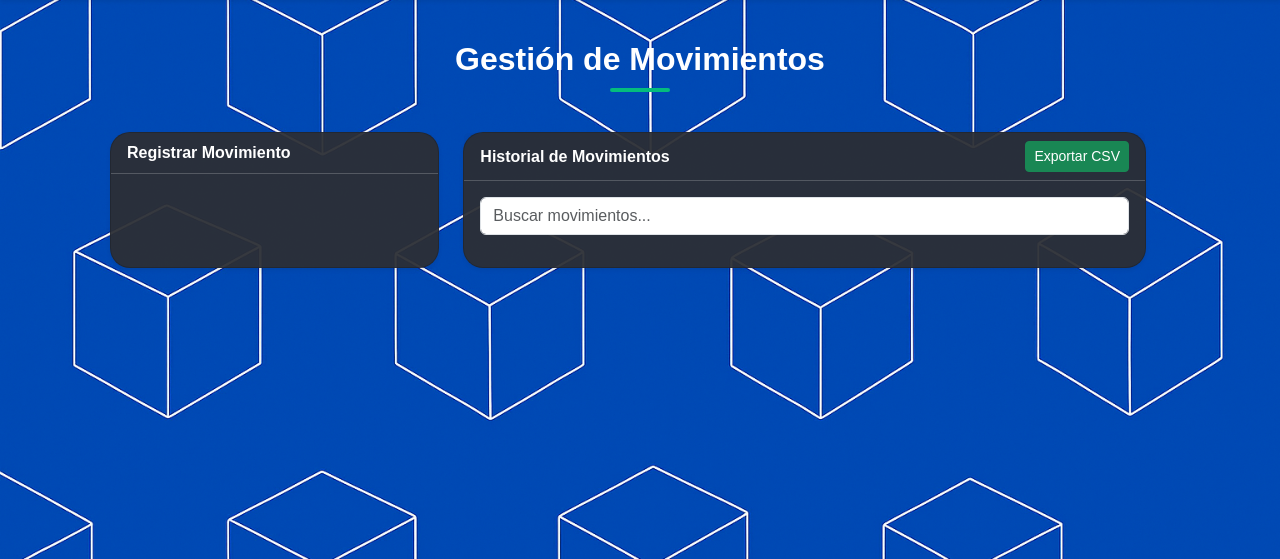
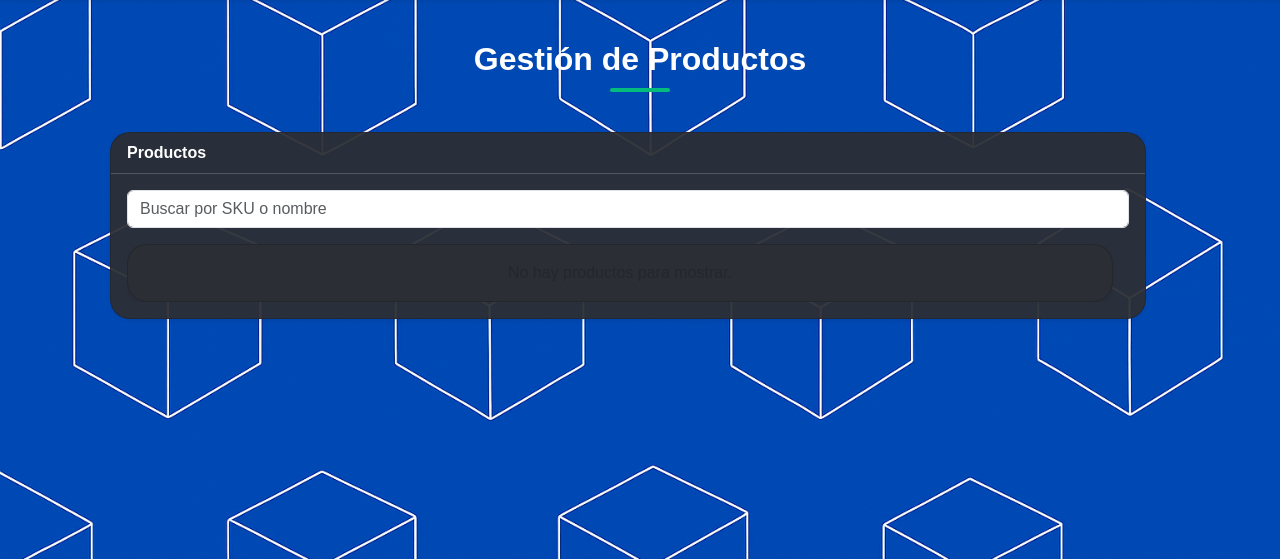
Before and after one commit to ManuelSotoL/Portafolio_Duoc_UC_2025, a Flask app: page /movimientos in a window 1280 px wide; the page is wider, and only the part inside the window is pictured. Shown: the part 86-645 px from the top of that part. Run offline with Flask 3, Linux system fonts and the light colour scheme; the visitor is signed in with stand-in values (Sample User, id 1).

Commit message:
Cambios Movimientos

```diff
--- a/Proyecto/Main/Inventario/templates/movimientos.html
+++ b/Proyecto/Main/Inventario/templates/movimientos.html
@@ -4,14 +4,14 @@
 <head>
     <meta charset="UTF-8" />
     <meta name="viewport" content="width=device-width, initial-scale=1.0" />
-    <title>Movimientos - Inventrack</title>
+    <title>Productos - Inventrack</title>
     <link href="https://cdn.jsdelivr.net/npm/bootstrap@5.3.8/dist/css/bootstrap.min.css" rel="stylesheet" />
     <link rel="stylesheet" href="{{ url_for('static', filename='css/style.css', v=3) }}" />
     <link rel="stylesheet" href="https://cdnjs.cloudflare.com/ajax/libs/font-awesome/6.5.1/css/all.min.css" />
     <link rel="icon" href="{{ url_for('static', filename='img/favicon.ico') }}">
 </head>
 
-<body onload="initMovements()">
+<body onload="initProducts()">
     <nav class="navbar navbar-expand-lg navbar-light bg-light shadow-sm">
         <div class="container-fluid">
             <a class="navbar-brand fw-bold d-flex align-items-center" href="{{ url_for('dashboard') }}">
@@ -28,10 +28,9 @@
                 <ul class="navbar-nav ms-auto mb-2 mb-lg-0">
                     <li class="nav-item"><a class="nav-link" href="/pagina_principal">Inicio</a></li>
                     <li class="nav-item"><a class="nav-link" href="{{ url_for('dashboard') }}">Panel</a></li>
-                    <li class="nav-item"><a class="nav-link" href="{{ url_for('productos') }}">Productos</a></li>
+                    <li class="nav-item"><a class="nav-link active" href="{{ url_for('productos') }}">Productos</a></li>
                     <li class="nav-item"><a class="nav-link" href="{{ url_for('bodegas') }}">Bodegas</a></li>
-                    <li class="nav-item"><a class="nav-link active" href="{{ url_for('movimientos') }}">Movimientos</a>
-                    </li>
+                    <li class="nav-item"><a class="nav-link" href="{{ url_for('movimientos') }}">Movimientos</a></li>
                     <li class="nav-item"><a class="nav-link" href="{{ url_for('reportes') }}">Reportes</a></li>
                     <li class="nav-item"><a class="nav-link" href="{{ url_for('usuarios') }}">Usuarios</a></li>
                     <li class="nav-item dropdown">
@@ -61,33 +60,97 @@
     </nav>
 
     <main class="container-dashboard">
-        <h2 class="section-title text-center">Gestión de Movimientos</h2>
+        <h2 class="section-title text-center">Gestión de Productos</h2>
 
         <div class="row g-4 w-100">
-            <div class="col-md-4">
-                <div class="card shadow-sm h-100">
-                    <div class="card-header">Registrar Movimiento</div>
-                    <div class="card-body" id="movementFormContainer"></div>
-                </div>
-            </div>
-
-            <div class="col-md-8">
-                <div class="card shadow-sm card-scroll">
-                    <div class="card-header d-flex justify-content-between align-items-center">
-                        <span>Historial de Movimientos</span>
-                        <button class="btn btn-sm btn-success" onclick="exportMovementsCSV()">Exportar CSV</button>
+            <div class="col-12">
+                <div class="card shadow-sm card-scroll" id="productsCard">
+                    <div class="card-header">
+                        <strong>Productos</strong>
                     </div>
                     <div class="card-body">
-                        <input type="text" id="searchMov" class="form-control mb-3" placeholder="Buscar movimientos..."
-                            oninput="renderMovements()">
+                        <div class="d-flex gap-2 align-items-center text-start mb-3">
+                            <input type="text" id="searchInput" class="form-control"
+                                placeholder="Buscar por SKU o nombre">
+                            <button id="btnNuevoProducto" class="btn btn-primary" type="button" data-bs-toggle="modal"
+                                data-bs-target="#productModal">Nuevo</button>
+                        </div>
                         <div class="scroll-body">
-                            <div id="movementsList"></div>
+                            <div id="productsContainer" class="row g-3 text-start"></div>
                         </div>
                     </div>
                 </div>
             </div>
         </div>
     </main>
+
+    <div class="modal fade" id="productModal" tabindex="-1" aria-hidden="true">
+        <div class="modal-dialog">
+            <div class="modal-content">
+                <div class="modal-header">
+                    <h5 class="modal-title">Nuevo Producto</h5>
+                    <button type="button" class="btn-close" data-bs-dismiss="modal"></button>
+                </div>
+                <div class="modal-body">
+                    <div class="mb-3">
+                        <label class="form-label">SKU</label>
+                        <div class="input-group">
+                            <span class="input-group-text">SKU</span>
+                            <input type="text" id="newSKUNum" class="form-control" placeholder="Ej: 001">
+                        </div>
+                        <div class="form-text">Escribe solo el número. Se guardará como SKU+Número (ej: SKU001).</div>
+                    </div>
+                    <div class="mb-3">
+                        <label class="form-label">Nombre</label>
+                        <input type="text" id="newName" class="form-control">
+                    </div>
+                    <div class="mb-3">
+                        <label class="form-label">Stock mínimo</label>
+                        <input type="number" id="newMinStock" class="form-control" value="0" min="0" step="1"
+                            onkeydown="if(['e','E','-','+','.'].includes(event.key)) event.preventDefault();">
+                    </div>
+                </div>
+                <div class="modal-footer">
+                    <button type="button" class="btn btn-secondary" data-bs-dismiss="modal">Cancelar</button>
+                    <button type="button" class="btn btn-primary" onclick="addProduct()">Guardar</button>
+                </div>
+            </div>
+        </div>
+    </div>
+
+    <div class="modal fade" id="editProductModal" tabindex="-1" aria-hidden="true">
+        <div class="modal-dialog">
+            <div class="modal-content">
+                <div class="modal-header">
+                    <h5 class="modal-title">Editar Producto</h5>
+                    <button type="button" class="btn-close" data-bs-dismiss="modal"></button>
+                </div>
+                <div class="modal-body">
+                    <input type="hidden" id="editId">
+                    <div class="mb-3">
+                        <label class="form-label">SKU</label>
+                        <div class="input-group">
+                            <span class="input-group-text">SKU</span>
+                            <input type="text" id="editSKUNum" class="form-control" placeholder="Ej: 001">
+                        </div>
+                    </div>
+                    <div class="mb-3">
+                        <label class="form-label">Nombre</label>
+                        <input type="text" id="editName" class="form-control">
+                    </div>
+                    <div class="mb-3">
+                        <label class="form-label">Stock mínimo</label>
+                        <input type="number" id="editMinStock" class="form-control" value="0" min="0" step="1"
+                            onkeydown="if(['e','E','-','+','.'].includes(event.key)) event.preventDefault();">
+                    </div>
+                </div>
+                <div class="modal-footer">
+                    <button type="button" class="btn btn-secondary" data-bs-dismiss="modal">Cancelar</button>
+                    <button type="button" class="btn btn-primary" onclick="saveEdit()">Guardar cambios</button>
+                </div>
+            </div>
+        </div>
+    </div>
 
     <script src="https://cdn.jsdelivr.net/npm/bootstrap@5.3.8/dist/js/bootstrap.bundle.min.js"></script>
 
@@ -105,20 +168,25 @@
             window.location.href = "{{ url_for('logout') }}";
         }
 
-
         const LS_KEY = 'inventrackDB';
-        function safeParse(json, fallback) { try { return JSON.parse(json); } catch { return fallback; } }
         function saveDB() { localStorage.setItem(LS_KEY, JSON.stringify(db)); }
         function loadDB() {
-            const base = { products: [], warehouses: [], movements: [], users: [] };
-            const raw = localStorage.getItem(LS_KEY);
-            const parsed = safeParse(raw, base);
+            try {
+                const parsed = JSON.parse(localStorage.getItem(LS_KEY));
+                return parsed || { products: [], warehouses: [], movements: [], users: [] };
+            } catch {
+                return { products: [], warehouses: [], movements: [], users: [] };
+            }
+        }
 
-            parsed.products = Array.isArray(parsed.products) ? parsed.products : [];
-            parsed.warehouses = Array.isArray(parsed.warehouses) ? parsed.warehouses : [];
-            parsed.movements = Array.isArray(parsed.movements) ? parsed.movements : [];
-            return parsed;
+        function currentUser() {
+            try { return JSON.parse(sessionStorage.getItem('inventrackUser')) || null; } catch { return null; }
         }
+        function canEditProducts() {
+            const u = currentUser();
+            return u && (u.role === 'admin' || u.role === 'operador');
+        }
+
         let db = loadDB();
 
         function ensureStocksForWarehouses() {
@@ -131,197 +199,161 @@
             }));
         }
 
-        function currentUser() { try { return JSON.parse(sessionStorage.getItem('inventrackUser')) || null; } catch { return null; } }
-        function canManageMovements() {
-            const u = currentUser();
-            return u && (u.role === 'admin' || u.role === 'operador');
-        }
-
-        function initMovements() {
+        function initProducts() {
             if (!requireSession()) return;
             ensureStocksForWarehouses();
             saveDB();
-            renderMovementForm();
-            renderSelectors();
-            renderMovements();
-            const typeSel = document.getElementById('movType');
-            if (typeSel) {
-                typeSel.addEventListener('change', toggleWarehouseFields);
-                toggleWarehouseFields();
+            if (!canEditProducts()) {
+                const btn = document.getElementById('btnNuevoProducto');
+                if (btn) btn.style.display = 'none';
             }
+            renderProducts();
+            const si = document.getElementById('searchInput');
+            if (si) si.addEventListener('input', renderProducts);
+            attachStickyShadow('productsCard');
         }
 
-        function renderMovementForm() {
-            const c = document.getElementById('movementFormContainer');
-            if (!canManageMovements()) {
-                c.innerHTML = '<p class="text-muted">No tienes permisos para registrar movimientos.</p>';
+        function attachStickyShadow(cardId) {
+            const card = document.getElementById(cardId);
+            if (!card) return;
+            const scroller = card.querySelector('.scroll-body');
+            if (!scroller) return;
+            const toggle = () => card.classList.toggle('scrolled', scroller.scrollTop > 0);
+            scroller.addEventListener('scroll', toggle);
+            toggle();
+        }
+
+        function renderProducts() {
+            const container = document.getElementById('productsContainer');
+            const q = (document.getElementById('searchInput').value || '').toLowerCase();
+            container.innerHTML = '';
+
+            const filtered = db.products.filter(p => (p.sku + ' ' + p.name).toLowerCase().includes(q));
+            if (filtered.length === 0) {
+                container.innerHTML = `
+          <div class="col-12">
+            <div class="card p-3 text-center shadow-sm">
+              <div class="text-muted">No hay productos para mostrar.</div>
+            </div>
+          </div>`;
                 return;
             }
-            c.innerHTML = `
-        <div class="row g-3">
-          <div class="col-12">
-            <label class="form-label">Tipo</label>
-            <select id="movType" class="form-select">
-              <option value="IN">Entrada</option>
-              <option value="OUT">Salida</option>
-              <option value="TRANSFER">Transferencia</option>
-            </select>
-          </div>
-          <div class="col-12">
-            <label class="form-label">Producto</label>
-            <select id="movProduct" class="form-select"></select>
-          </div>
-          <div class="col-12" id="fromWDiv">
-            <label class="form-label">Desde</label>
-            <select id="movFrom" class="form-select"></select>
-          </div>
-          <div class="col-12" id="toWDiv">
-            <label class="form-label">Hacia</label>
-            <select id="movTo" class="form-select"></select>
-          </div>
-          <div class="col-12">
-            <label class="form-label">Cantidad</label>
-            <input type="number" id="movQty" class="form-control" min="1" step="1"
-                   onkeydown="if(['e','E','-','+','.'].includes(event.key)) event.preventDefault();">
-          </div>
-          <div class="col-12">
-            <label class="form-label">Nota</label>
-            <input type="text" id="movNote" class="form-control" placeholder="OC-123, ajuste, etc.">
-          </div>
-          <div class="col-12">
-            <button class="btn btn-primary w-100" onclick="addMovement()">Registrar</button>
-          </div>
-        </div>`;
+
+            filtered.forEach(p => {
+                const col = document.createElement('div');
+                col.className = 'col-lg-4 col-md-6 col-12 product-col';
+
+                const min = Number(p.minStock) || 0;
+                const warehousesHTML = db.warehouses.map(w => {
+                    const qty = p.stocks?.[w.id] ?? 0;
+                    return `
+            <div class="d-flex justify-content-between border p-2 rounded mb-1">
+              <div>${w.name}</div>
+              <div>${qty}</div>
+            </div>`;
+                }).join('');
+
+                col.innerHTML = `
+          <div class="card h-100 shadow-sm text-start">
+            <div class="card-body">
+              <h5 class="card-title">${p.name} <small class="opacity-75">(${p.sku})</small></h5>
+              <p class="card-text">Stock mínimo: ${min}</p>
+              <div class="mb-2">${warehousesHTML}</div>
+              <div class="d-flex gap-2">
+                ${canEditProducts() ? `
+                  <button class="btn btn-success btn-sm" onclick="openEdit('${p.id}')">Editar</button>
+                  <button class="btn btn-outline-danger btn-sm" onclick="deleteProduct('${p.id}')">Eliminar</button>
+                ` : `<small class="text-muted">Solo lectura</small>`}
+              </div>
+            </div>
+          </div>`;
+                container.appendChild(col);
+            });
         }
 
-        function toggleWarehouseFields() {
-            const type = document.getElementById('movType').value;
-            document.getElementById('fromWDiv').style.display = (type === "OUT" || type === "TRANSFER") ? 'block' : 'none';
-            document.getElementById('toWDiv').style.display = (type === "IN" || type === "TRANSFER") ? 'block' : 'none';
+        function buildSKUFromNumber(numStr) {
+            const clean = (numStr || '').trim();
+            if (!clean) return '';
+            const onlyNum = clean.replace(/^SKU/i, '');
+            return 'SKU' + onlyNum;
+        }
+        function skuNumberPart(sku) {
+            if (!sku) return '';
+            const m = sku.match(/^SKU\s*(.+)$/i);
+            return m ? m[1] : sku;
         }
 
-        function renderSelectors() {
-            const prodSelect = document.getElementById('movProduct');
-            const from = document.getElementById('movFrom');
-            const to = document.getElementById('movTo');
+        function addProduct() {
+            if (!canEditProducts()) return alert('No tienes permiso para crear productos');
+            const skuNum = document.getElementById('newSKUNum').value;
+            const name = document.getElementById('newName').value.trim();
+            const minStock = Number(document.getElementById('newMinStock').value) || 0;
 
-            if (prodSelect) {
-                prodSelect.innerHTML = '';
-                db.products.forEach(p => {
-                    const opt = document.createElement('option');
-                    opt.value = p.id;
-                    opt.textContent = `${p.name} (${p.sku})`;
-                    prodSelect.appendChild(opt);
-                });
-            }
+            const sku = buildSKUFromNumber(skuNum);
+            if (!sku || !name) return alert('Completa todos los campos');
+            if (db.products.some(p => p.sku.toLowerCase() === sku.toLowerCase())) return alert('SKU ya existe');
 
-            if (from && to) {
-                from.innerHTML = '';
-                to.innerHTML = '';
-                db.warehouses.forEach(w => {
-                    const of = document.createElement('option'); of.value = w.id; of.textContent = w.name; from.appendChild(of);
-                    const ot = document.createElement('option'); ot.value = w.id; ot.textContent = w.name; to.appendChild(ot);
-                });
-            }
+            const id = 'p' + Date.now();
+            const stocks = db.warehouses.reduce((acc, w) => (acc[w.id] = 0, acc), {});
+            db.products.push({ id, sku, name, minStock, stocks });
+
+            saveDB();
+            renderProducts();
+
+            const el = document.getElementById('productModal');
+            const instance = bootstrap.Modal.getInstance(el) || new bootstrap.Modal(el);
+            instance.hide();
+            document.getElementById('newSKUNum').value = '';
+            document.getElementById('newName').value = '';
+            document.getElementById('newMinStock').value = 0;
         }
 
-        function addMovement() {
-            if (!canManageMovements()) return alert("No tienes permiso para registrar movimientos");
-            const type = document.getElementById('movType').value;
-            const productId = document.getElementById('movProduct').value;
-            const fromW = document.getElementById('movFrom').value;
-            const toW = document.getElementById('movTo').value;
-            const qty = Math.max(1, Number(document.getElementById('movQty').value || 0));
-            const note = document.getElementById('movNote').value.trim();
+        function openEdit(id) {
+            if (!canEditProducts()) return;
+            const p = db.products.find(x => x.id === id);
+            if (!p) return;
 
-            if (!productId || !qty) return alert("Seleccione producto y una cantidad válida (>=1)");
-            const product = db.products.find(p => p.id === productId);
-            if (!product) return;
+            document.getElementById('editId').value = p.id;
+            document.getElementById('editSKUNum').value = skuNumberPart(p.sku);
+            document.getElementById('editName').value = p.name;
+            document.getElementById('editMinStock').value = p.minStock ?? 0;
 
-            if (type === "OUT" && (product.stocks[fromW] || 0) < qty) return alert("Stock insuficiente");
-            if (type === "TRANSFER") {
-                if (fromW === toW) return alert("Origen y destino no pueden ser iguales");
-                if ((product.stocks[fromW] || 0) < qty) return alert("Stock insuficiente en origen");
-            }
-
-            const movement = { id: 'm' + Date.now(), type, productId, qty, fromW, toW, date: new Date().toLocaleString(), note };
-            if (type === "IN" && toW) product.stocks[toW] = (product.stocks[toW] || 0) + qty;
-            if (type === "OUT" && fromW) product.stocks[fromW] = (product.stocks[fromW] || 0) - qty;
-            if (type === "TRANSFER" && fromW && toW) {
-                product.stocks[fromW] -= qty;
-                product.stocks[toW] = (product.stocks[toW] || 0) + qty;
-            }
-
-            db.movements.unshift(movement);
-            saveDB();
-            document.getElementById('movQty').value = '';
-            document.getElementById('movNote').value = '';
-            renderMovements();
+            const el = document.getElementById('editProductModal');
+            (bootstrap.Modal.getInstance(el) || new bootstrap.Modal(el)).show();
         }
 
-        function renderMovements() {
-            const search = (document.getElementById('searchMov').value || '').toLowerCase();
-            const container = document.getElementById('movementsList');
-            container.innerHTML = '';
-            const typeLabels = { IN: "Entrada", OUT: "Salida", TRANSFER: "Transferencia" };
+        function saveEdit() {
+            if (!canEditProducts()) return;
+            const id = document.getElementById('editId').value;
+            const skuNum = document.getElementById('editSKUNum').value;
+            const name = document.getElementById('editName').value.trim();
+            const minStock = Number(document.getElementById('editMinStock').value) || 0;
 
-            db.movements
-                .filter(m => {
-                    const p = db.products.find(p2 => p2.id === m.productId);
-                    const fromName = db.warehouses.find(w => w.id === m.fromW)?.name || '';
-                    const toName = db.warehouses.find(w => w.id === m.toW)?.name || '';
-                    const s = [p?.name, p?.sku, m.type, fromName, toName, m.note].join(' ').toLowerCase();
-                    return s.includes(search);
-                })
-                .forEach(m => {
-                    const p = db.products.find(p2 => p2.id === m.productId);
-                    const fromName = db.warehouses.find(w => w.id === m.fromW)?.name || '';
-                    const toName = db.warehouses.find(w => w.id === m.toW)?.name || '';
-                    const div = document.createElement('div');
-                    div.className = 'movement-card d-flex justify-content-between align-items-center';
-                    div.innerHTML = `
-            <div>
-              <strong>${typeLabels[m.type]}</strong> - ${p?.name || ''} (${p?.sku || ''})<br>
-              ${fromName ? 'Desde: ' + fromName : ''} ${toName ? ' → ' + toName : ''}<br>
-              Cantidad: ${m.qty}<br>
-              Nota: ${m.note || '---'}<br>
-              <small>${m.date}</small>
-            </div>
-            ${canManageMovements() ? `
-              <button class="btn btn-sm btn-outline-danger" onclick="deleteMovement('${m.id}')">Eliminar</button>
-            ` : ``}
-          `;
-                    container.appendChild(div);
-                });
+            const newSKU = buildSKUFromNumber(skuNum);
+            if (!newSKU || !name) return alert('Completa todos los campos');
+
+            const duplicated = db.products.some(p => p.id !== id && p.sku.toLowerCase() === newSKU.toLowerCase());
+            if (duplicated) return alert('SKU ya existe');
+
+            db.products = db.products.map(p => {
+                if (p.id !== id) return p;
+                return { ...p, sku: newSKU, name, minStock };
+            });
+
+            saveDB();
+            renderProducts();
+
+            const el = document.getElementById('editProductModal');
+            (bootstrap.Modal.getInstance(el) || new bootstrap.Modal(el)).hide();
         }
 
-        function deleteMovement(id) {
-            if (!canManageMovements()) return;
-            if (!confirm("¿Eliminar este movimiento?")) return;
-            db.movements = db.movements.filter(m => m.id !== id);
+        function deleteProduct(id) {
+            if (!canEditProducts()) return;
+            if (!confirm('¿Eliminar producto?')) return;
+            db.movements = db.movements?.filter(m => m.productId !== id) || [];
+            db.products = db.products.filter(p => p.id !== id);
             saveDB();
-            renderMovements();
-        }
-
-        function exportMovementsCSV() {
-            if (!db.movements.length) return alert("No hay movimientos para exportar");
-            const rows = [["ID", "Tipo", "Producto", "SKU", "Desde", "Hacia", "Cantidad", "Nota", "Fecha"]];
-            db.movements.forEach(m => {
-                const p = db.products.find(p => p.id === m.productId);
-                const fromName = db.warehouses.find(w => w.id === m.fromW)?.name || '';
-                const toName = db.warehouses.find(w => w.id === m.toW)?.name || '';
-                rows.push([m.id, m.type, p?.name || '', p?.sku || '', fromName, toName, m.qty, m.note, m.date]);
-            });
-
-            const csv = rows.map(r =>
-                r.map(v => `"${String(v ?? '').replace(/"/g, '""')}"`).join(",")
-            ).join("\n");
-
-            const blob = new Blob([csv], { type: "text/csv;charset=utf-8;" });
-            const link = document.createElement("a");
-            link.href = URL.createObjectURL(blob);
-            link.download = `movimientos_${new Date().toISOString().slice(0, 10)}.csv`;
-            link.click();
+            renderProducts();
         }
     </script>
 </body>
```
